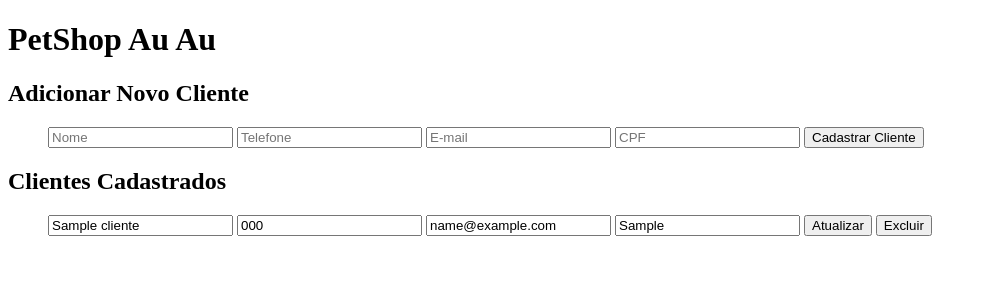
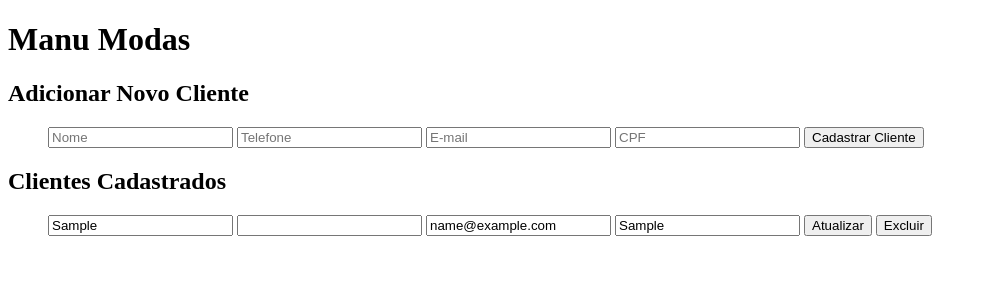
Before and after one commit to EdualyssonCoder/seg-ads, a Flask app: page / in a window 1280 px wide. Shown: the top 300 px of the page, without its empty margins (0-987 px from the left). Run offline with Flask 3, Linux system fonts and the light colour scheme; tables that the repository leaves empty hold one stand-in row (values such as "Sample post").

Commit message:
Atualizações básicas

```diff
--- a/analisedesistemas/projeto/templates/index.html
+++ b/analisedesistemas/projeto/templates/index.html
@@ -1,12 +1,12 @@
 <!DOCTYPE html>
-<html lang="pt-BR">
+<html lang="pt-br">
 <head>
     <meta charset="UTF-8">
     <meta name="viewport" content="width=device-width, initial-scale=1.0">
-    <title>PetShop</title>
+    <title>Manu Modas</title>
 </head>
 <body>
-    <h1>PetShop Au Au</h1>
+    <h1>Manu Modas</h1>
     <h2>Adicionar Novo Cliente</h2>
 
     {% if erro %}
@@ -30,9 +30,9 @@
         {% for cliente in clientes %}
             <li>
                 <form action="/update/{{ cliente.id_cliente }}" method="POST" style="display: inline;">
-                    <input type="text" name="nome" value="{{ cliente.nome }}">
-                    <input type="text" name="telefone" value="{{ cliente.telefone }}">
-                    <input type="text" name="email" value="{{ cliente.email }}">
+                    <input type="text" name="cpf" value="{{ cliente.cpf }}">
+                    <input type="text" name="numero_celular" value="{{ cliente.numero_celular }}">
+                    <input type="text" name="" value="{{ cliente.email }}">
                     <input type="text" name="cpf" value="{{ cliente.cpf }}">
                     <button type="submit">Atualizar</button>
                 </form>
```
